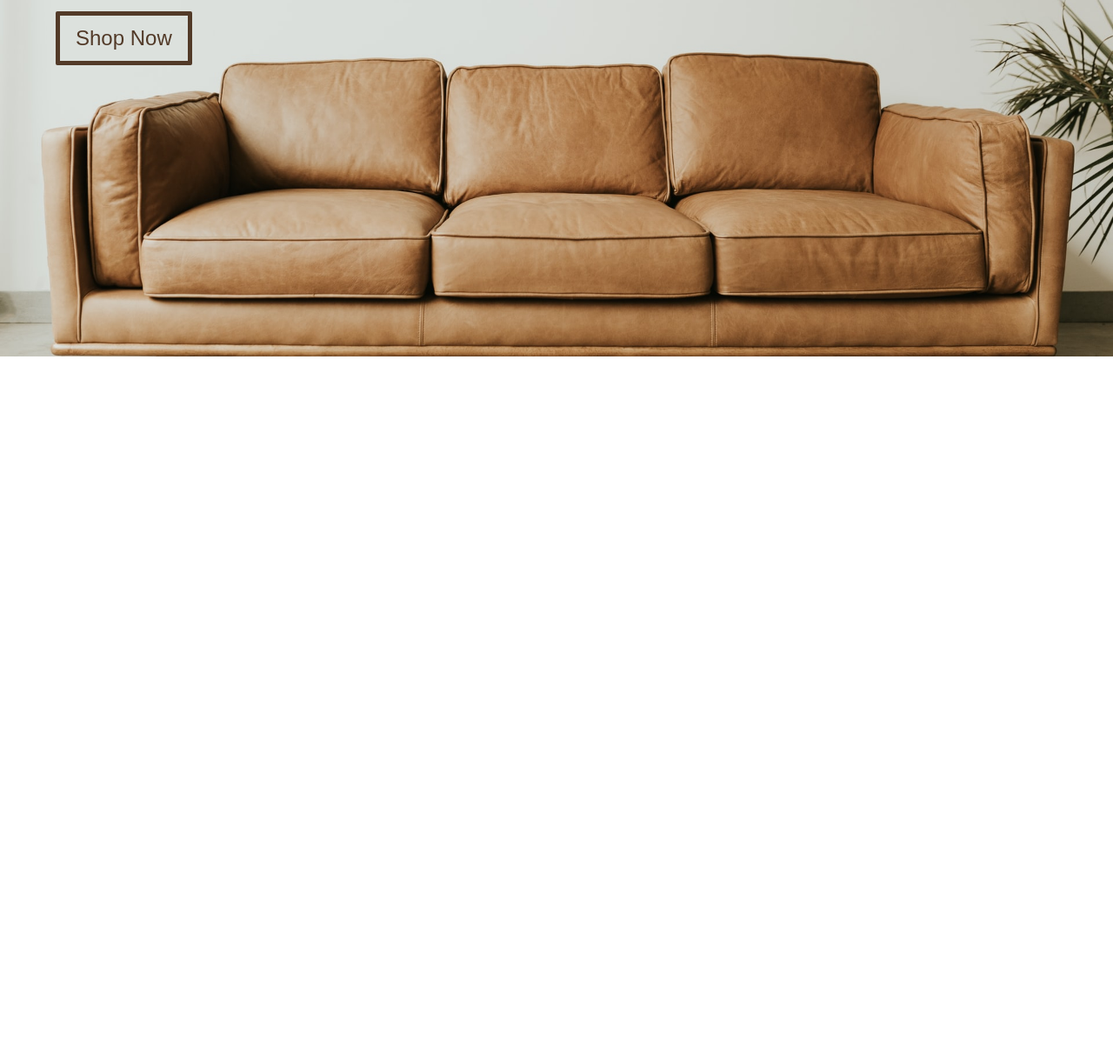
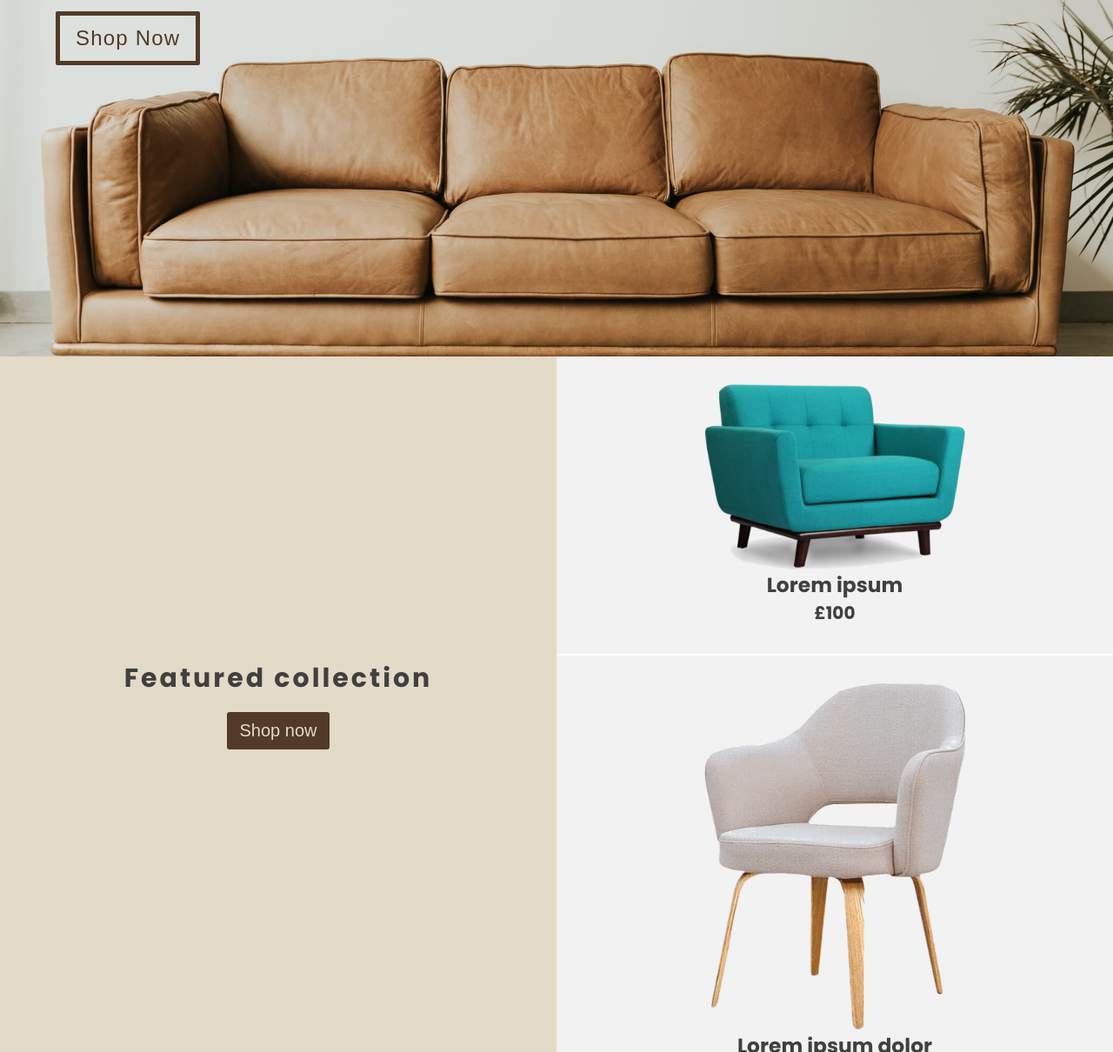
Before and after one commit to hussain04168/Ijlis, a plain HTML site: page index.html in a window 1280 px wide. Shown: the part 402-1612 px from the top of the page at 87% size. Before the commit the page ends 812 px from the top, so only its background shows below. Drawn offline with Linux system fonts and the light colour scheme.

Commit message:
Added and styled Featured collection section

```diff
--- a/index.html
+++ b/index.html
@@ -80,5 +80,72 @@
     <!--------------
         Hero end
         ------------------>
+
+    <!--------------------------
+          Main container start
+        -------------------------->
+    <main class="main-container">
+      <!---------------------------
+         Featured collection start
+         -------------------------->
+      <div class="featured-collection-container">
+        <!-- Featured collection shop start -->
+        <div class="featured-collection-shop">
+          <h2 class="featured-collection-title">Featured collection</h2>
+          <button class="featured-collection-btn">Shop now</button>
+        </div>
+        <!-- Featured collection shop end -->
+
+        <!--  featured collection selection start-->
+        <div class="featured-collection-selection-container">
+          <!-- Featured collection selection 1 start -->
+          <div class="featured-container">
+            <img src="hotBuysImg1.png" alt="" class="featured-img" />
+            <h3 class="featured-name">Lorem ipsum</h3>
+            <h4 class="featured-price">£100</h4>
+          </div>
+          <!-- Featured collection selection 1 end -->
+
+          <!-- Featured collection selection 2 start -->
+          <div class="featured-container">
+            <img src="hotBuysImg2.png" alt="" class="featured-img" />
+            <h3 class="featured-name">Lorem ipsum dolor</h3>
+            <h4 class="featured-price">£70</h4>
+          </div>
+          <!-- Featured collection selection 2 end -->
+
+          <!-- Featured collection selection 3 start -->
+          <div class="featured-container">
+            <img src="hotBuysImg3.png" alt="" class="featured-img" />
+            <h3 class="featured-name">Lorem ipsum</h3>
+            <h4 class="featured-price">£250</h4>
+          </div>
+          <!-- Featured collection selection 3 end -->
+
+          <!-- Featured collection selection 4 start -->
+          <div class="featured-container">
+            <img src="hotBuysImg4.png" alt="" class="featured-img" />
+            <h3 class="featured-name">Lorem ipsum</h3>
+            <h4 class="featured-price">£60</h4>
+          </div>
+          <!-- Featured collection selection 4 end -->
+
+          <!-- Featured collection selection 5 start -->
+          <div class="featured-container">
+            <img src="hotBuysImg5.png" alt="" class="featured-img" />
+            <h3 class="featured-name">Lorem ipsum dolor</h3>
+            <h4 class="featured-price">£300</h4>
+          </div>
+          <!-- Featured collection selection 5 end -->
+        </div>
+        <!--  featured collection selection end-->
+      </div>
+      <!------------------------------
+            Featured collection end
+         ---------------------------->
+    </main>
+    <!--------------------------
+          Main container start
+        -------------------------->
   </body>
 </html>
--- a/style.css
+++ b/style.css
@@ -30,6 +30,7 @@ a {
   --mainFontSize: 1.25rem;
   --btnPadding: 0.5em 0.75em;
   --btnTransition: 0.3s ease-in-out;
+  --mainLetterSpacing: 0.05em;
 }
 /******************
 ** Variables end
@@ -64,6 +65,7 @@ body {
   /* background-color: antiquewhite; */
   justify-content: space-around;
   width: 50%;
+  letter-spacing: var(--mainLetterSpacing);
 }
 
 .nav-list a {
@@ -105,6 +107,7 @@ body {
   cursor: pointer;
   color: var(--mainColor);
   transition: var(--btnTransition);
+  letter-spacing: var(--mainLetterSpacing);
 }
 
 .hero-statement {
@@ -112,6 +115,7 @@ body {
   top: 10%;
   left: 50%;
   transform: translateX(-50%);
+  letter-spacing: var(--mainLetterSpacing);
 }
 
 .shop-btn:hover {
@@ -126,3 +130,75 @@ body {
 /******************
 ** Hero end
 *******************/
+
+/******************************
+ ** Featured collection start
+*******************************/
+.featured-collection-container {
+  display: flex;
+  position: relative;
+}
+
+/***** Featured collection shop start ******/
+.featured-collection-shop {
+  display: flex;
+  flex-direction: column;
+  justify-content: center;
+  align-items: center;
+  height: 100vh;
+  width: 50%;
+  background-color: var(--fourthColor);
+  /* position: sticky; */
+  /* top: 0%; */
+  /* bottom: 0%; */
+}
+
+.featured-collection-title {
+  letter-spacing: 0.1em;
+}
+
+.featured-collection-btn {
+  padding: var(--btnPadding);
+  font-size: var(--mainFontSize);
+  color: var(--fourthColor);
+  background-color: var(--mainColor);
+  border: none;
+  outline: none;
+  cursor: pointer;
+  margin-top: 1rem;
+  transition: var(--btnTransition);
+  border-radius: 3px;
+}
+
+.featured-collection-btn:hover {
+  background-color: hsl(26, 34%, 33%);
+}
+/***** Featured collection shop end ******/
+
+/***** Featured collection selection start ******/
+.featured-collection-selection-container {
+  display: flex;
+  flex-direction: column;
+  height: 100vh;
+  width: 50%;
+  overflow: scroll;
+}
+
+.featured-container {
+  display: flex;
+  flex-direction: column;
+  justify-content: center;
+  align-items: center;
+  border-bottom: 2px solid white;
+  background-color: hsl(0, 0%, 95%);
+  padding: 2rem 0.5rem;
+}
+
+.featured-img {
+  width: 300px;
+}
+/***** Featured collection selection start ******/
+
+/******************************
+  ** Featured collection end
+*******************************/
```
Also changed, not shown: hotBuysImg1.png (added), hotBuysImg2.png (added), hotBuysImg3.png (added), hotBuysImg4.png (added), hotBuysImg5.png (added), 1 other file.
